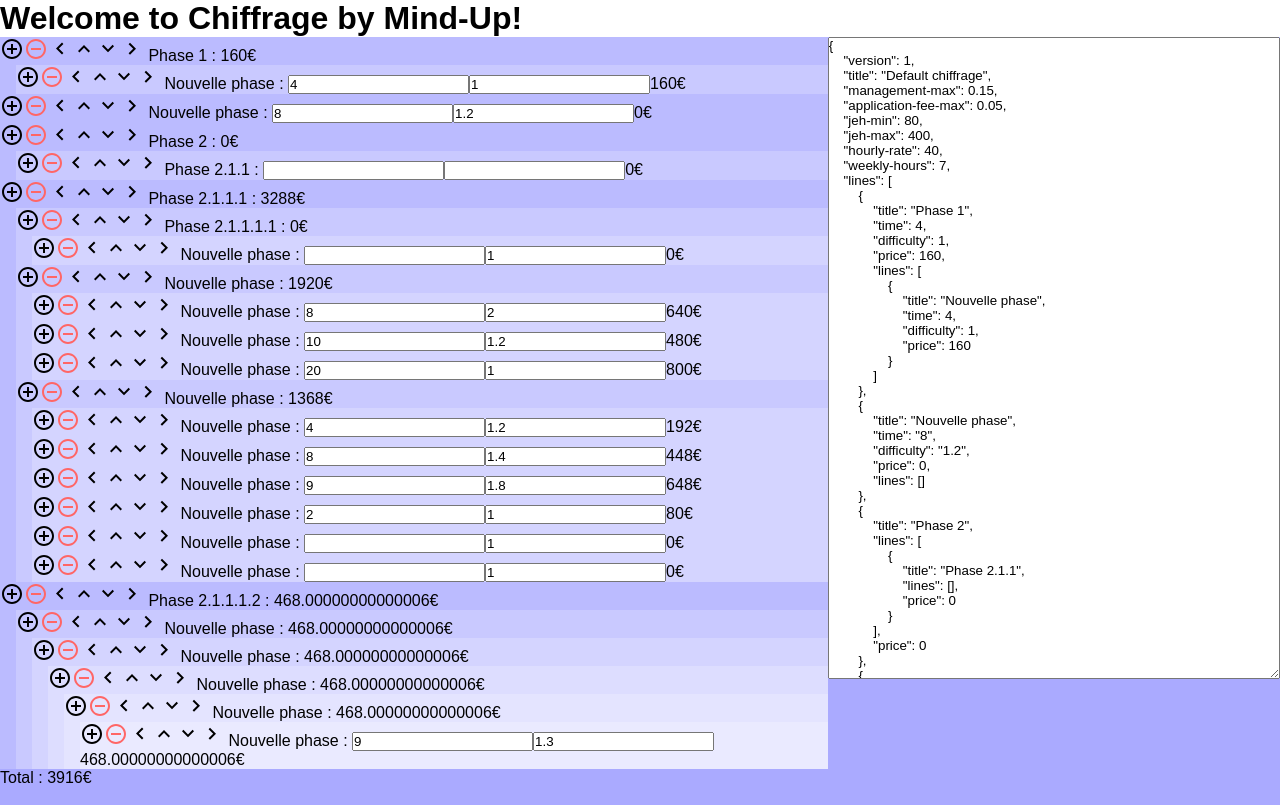
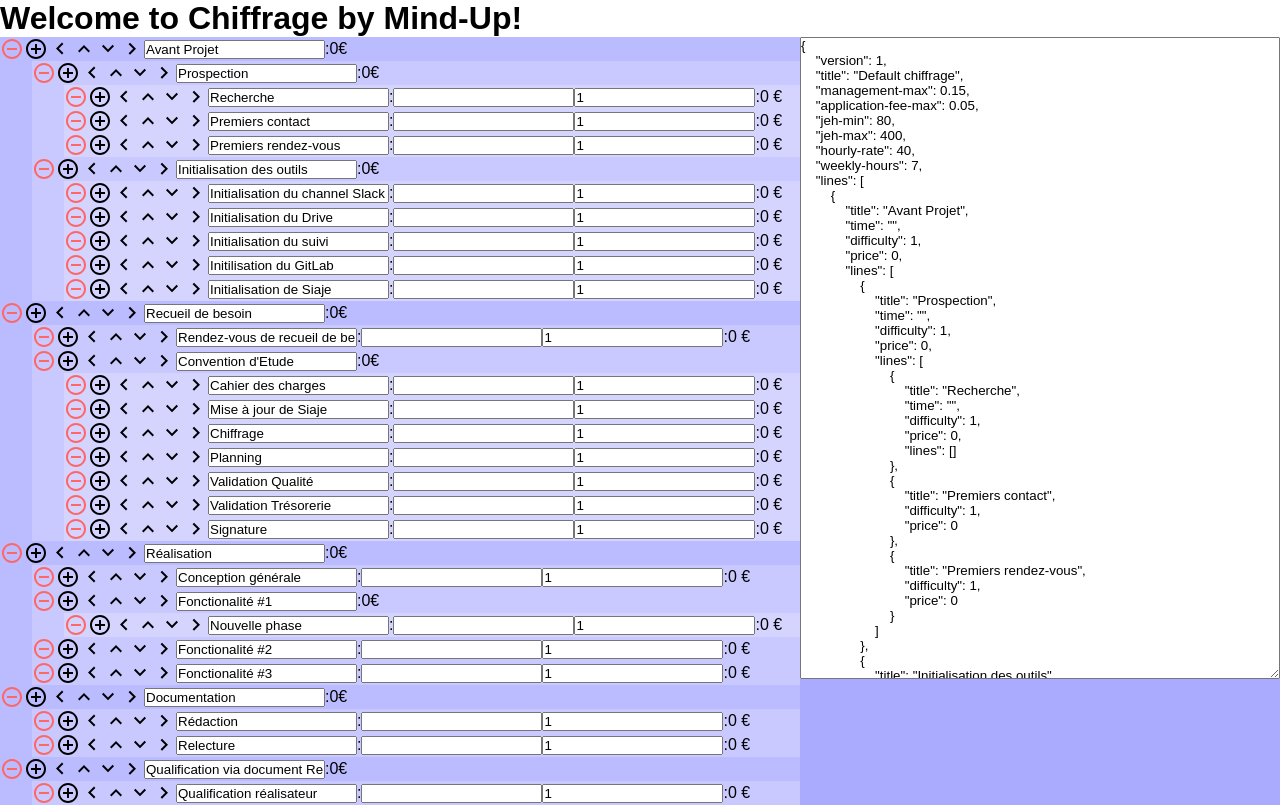
Before and after one commit to mind-up/mind-up-chiffrage-app, an Angular app: page / in a window 1280 px wide. Shown: the top 805 px of the page. Built offline with nearby package versions, Linux system fonts and the light colour scheme.

Commit message:
Utilisation des phases Mind-Up pour le chiffrage par défaut

```diff
--- a/src/app/chiffrage/chiffrage.component.ts
+++ b/src/app/chiffrage/chiffrage.component.ts
@@ -84,7 +84,7 @@
 			this.hourlyRate = this.json['hourly-rate'];
 			this.lines = this.json.lines;
 		} catch(e) {
-			console.error("invalide json")
+			console.error("invalid json")
 		}
 	}
 
--- a/src/app/line/line.component.css
+++ b/src/app/line/line.component.css
@@ -4,7 +4,7 @@
 }
 
 :host > app-line {
-	margin-left: 1em;
+	margin-left: 2em;
 }
 
 button {
@@ -17,3 +17,8 @@
 	height: 100%;
 	width: auto;
 }
+
+.line {
+	display: flex;
+	align-items: center;
+}
--- a/src/app/line/line.component.html
+++ b/src/app/line/line.component.html
@@ -1,32 +1,44 @@
 <!-- Child -->
-<p *ngIf="!line.lines || line.lines && !line.lines.length">
+<div class="line" *ngIf="!line.lines || line.lines && !line.lines.length">
+	<button (click)="removeSelf()"><img src="assets/remove.svg" alt="remove"></button>
 	<button (click)="add()"><img src="assets/add.svg" alt="add"></button>
-	<button (click)="removeSelf()"><img src="assets/remove.svg" alt="remove"></button>
 	<button (click)="leftSelf()"><img src="assets/left.svg" alt="left"></button>
 	<button (click)="upSelf()"><img src="assets/up.svg" alt="up"></button>
 	<button (click)="downSelf()"><img src="assets/down.svg" alt="down"></button>
 	<button (click)="rightSelf()"><img src="assets/right.svg" alt="right"></button>
-	{{line.title}} :
+	<input
+		[(ngModel)]="line.title"
+		(change)="titleChanged($event)"
+		(keyup)="titleChanged($event)"
+	>
+	<span> : </span>
 	<input
 		[(ngModel)]="line.time"
 		(change)="timeChanged($event)"
 		(keyup)="timeChanged($event)"
 	>
 	<input
-		[(ngModel)]="line.difficulty">
-
-	<span>{{line.price}}</span>€
-</p>
+		[(ngModel)]="line.difficulty"
+		>
+	<span> : </span>
+	<span>{{line.price}} €</span>
+</div>
 <!-- Parent -->
-<p *ngIf="line.lines && line.lines.length">
+<div class="line" *ngIf="line.lines && line.lines.length">
+	<button (click)="removeSelf()"><img src="assets/remove.svg" alt="remove"></button>
 	<button (click)="add()"><img src="assets/add.svg" alt="add"></button>
-	<button (click)="removeSelf()"><img src="assets/remove.svg" alt="remove"></button>
 	<button (click)="leftSelf()"><img src="assets/left.svg" alt="left"></button>
 	<button (click)="upSelf()"><img src="assets/up.svg" alt="up"></button>
 	<button (click)="downSelf()"><img src="assets/down.svg" alt="down"></button>
 	<button (click)="rightSelf()"><img src="assets/right.svg" alt="right"></button>
-	{{line.title}} : <span>{{line.price}}</span>€
-</p>
+	<input
+		[(ngModel)]="line.title"
+		(change)="titleChanged($event)"
+		(keyup)="titleChanged($event)"
+	>
+	<span> : </span>
+	<span>{{line.price}}€</span>
+</div>
 <app-line *ngFor="let lineChild of line.lines; let idChild = index"
 	[line]="lineChild"
 	[hourlyRate]="hourlyRate"
--- a/src/app/line/line.component.ts
+++ b/src/app/line/line.component.ts
@@ -40,8 +40,11 @@
 	}
 
 	timeChanged(event) {
-		console.log(event.target.value)
 		this.line.time = event.target.value;
+		this.updateprice();
+	}
+	titleChanged(event) {
+		this.line.title = event.target.value;
 		this.updateprice();
 	}
 
@@ -122,7 +125,6 @@
 			console.log(line);
 			this.parentLines.splice(this.id+1, 0, line);
 		}
-		//console.log('leftChild', id, this.parentLines);
 	}
 	rightChild(id) {
 		if(id > 0) {
@@ -135,7 +137,6 @@
 		}
 	}
 	childPriceUpdated(event) {
-		//console.log(event)
 		this.line.lines[event.id].price = event.price;
 		this.updateprice();
 	}
--- a/src/assets/default-chiffrage.json
+++ b/src/assets/default-chiffrage.json
@@ -9,44 +9,141 @@
     "weekly-hours": 7,
     "lines": [
         {
-            "title": "Phase 1",
-            "time": 4,
+            "title": "Avant Projet",
+            "time": "",
             "difficulty": 1,
-            "price": 160,
+            "price": 0,
             "lines": [
                 {
-                    "title": "Nouvelle phase",
-                    "time": 4,
+                    "title": "Prospection",
+                    "time": "",
                     "difficulty": 1,
-                    "price": 160
+                    "price": 0,
+                    "lines": [
+                        {
+                            "title": "Recherche",
+                            "time": "",
+                            "difficulty": 1,
+                            "price": 0,
+                            "lines": []
+                        },
+                        {
+                            "title": "Premiers contact",
+                            "difficulty": 1,
+                            "price": 0
+                        },
+                        {
+                            "title": "Premiers rendez-vous",
+                            "difficulty": 1,
+                            "price": 0
                         }
                     ]
                 },
                 {
-            "title": "Nouvelle phase",
-            "time": "8",
-            "difficulty": "1.2",
+                    "title": "Initialisation des outils",
+                    "time": "",
+                    "difficulty": 1,
                     "price": 0,
-            "lines": []
-        },
-        {
-            "title": "Phase 2",
                     "lines": [
                         {
-                    "title": "Phase 2.1.1",
-                    "lines": [],
-                    "price": 0
-                }
-            ],
+                            "title": "Initialisation du channel Slack",
+                            "difficulty": 1,
                             "price": 0
                         },
                         {
-            "title": "Phase 2.1.1.1",
+                            "title": "Initialisation du Drive",
+                            "difficulty": 1,
+                            "price": 0
+                        },
+                        {
+                            "title": "Initialisation du suivi",
+                            "difficulty": 1,
+                            "price": 0
+                        },
+                        {
+                            "title": "Initilisation du GitLab",
+                            "difficulty": 1,
+                            "price": 0
+                        },
+                        {
+                            "title": "Initialisation de Siaje",
+                            "difficulty": 1,
+                            "price": 0
+                        }
+                    ]
+                }
+            ]
+        },
+        {
+            "title": "Recueil de besoin",
+            "time": "",
+            "difficulty": 1,
+            "price": 0,
             "lines": [
                 {
-                    "title": "Phase 2.1.1.1.1",
-                    "time": 4,
-                    "difficulty": 1.2,
+                    "title": "Rendez-vous de recueil de besoin",
+                    "difficulty": 1,
+                    "price": 0
+                },
+                {
+                    "title": "Convention d'Etude",
+                    "difficulty": 1,
+                    "price": 0,
+                    "lines": [
+                        {
+                            "title": "Cahier des charges",
+                            "difficulty": 1,
+                            "price": 0
+                        },
+                        {
+                            "title": "Mise à jour de Siaje",
+                            "difficulty": 1,
+                            "price": 0
+                        },
+                        {
+                            "title": "Chiffrage",
+                            "difficulty": 1,
+                            "price": 0
+                        },
+                        {
+                            "title": "Planning",
+                            "difficulty": 1,
+                            "price": 0
+                        },
+                        {
+                            "title": "Validation Qualité",
+                            "difficulty": 1,
+                            "price": 0
+                        },
+                        {
+                            "title": "Validation Trésorerie",
+                            "difficulty": 1,
+                            "price": 0
+                        },
+                        {
+                            "title": "Signature",
+                            "difficulty": 1,
+                            "price": 0,
+                            "lines": []
+                        }
+                    ],
+                    "time": ""
+                }
+            ]
+        },
+        {
+            "title": "Réalisation",
+            "difficulty": 1,
+            "price": 0,
+            "lines": [
+                {
+                    "title": "Conception générale",
+                    "difficulty": 1,
+                    "price": 0
+                },
+                {
+                    "title": "Fonctionalité #1",
+                    "difficulty": 1,
                     "price": 0,
                     "lines": [
                         {
@@ -57,111 +154,185 @@
                     ]
                 },
                 {
-                    "title": "Nouvelle phase",
-                    "time": "",
+                    "title": "Fonctionalité #2",
                     "difficulty": 1,
-                    "price": 1920,
-                    "lines": [
-                        {
-                            "title": "Nouvelle phase",
-                            "time": "8",
-                            "difficulty": "2",
-                            "price": 640
+                    "price": 0
                 },
                 {
-                            "title": "Nouvelle phase",
-                            "time": "10",
-                            "difficulty": "1.2",
-                            "price": 480
-                        },
-                        {
-                            "title": "Nouvelle phase",
-                            "time": "20",
+                    "title": "Fonctionalité #3",
                     "difficulty": 1,
-                            "price": 800
+                    "price": 0
                 }
             ]
         },
         {
-                    "title": "Nouvelle phase",
-                    "time": 4,
-                    "difficulty": 1.2,
-                    "price": 1368,
+            "title": "Documentation",
+            "difficulty": 1,
+            "price": 0,
             "lines": [
                 {
-                            "title": "Nouvelle phase",
-                            "time": "4",
-                            "difficulty": 1.2,
-                            "price": 192
-                        },
-                        {
-                            "title": "Nouvelle phase",
-                            "time": "8",
-                            "difficulty": "1.4",
-                            "price": 448
-                        },
-                        {
-                            "title": "Nouvelle phase",
-                            "time": "9",
-                            "difficulty": "1.8",
-                            "price": 648
-                        },
-                        {
-                            "title": "Nouvelle phase",
-                            "time": "2",
-                            "difficulty": 1,
-                            "price": 80
-                        },
-                        {
-                            "title": "Nouvelle phase",
+                    "title": "Rédaction",
                     "difficulty": 1,
                     "price": 0
                 },
                 {
-                            "title": "Nouvelle phase",
+                    "title": "Relecture",
                     "difficulty": 1,
                     "price": 0
                 }
             ]
-                }
-            ],
-            "price": 3288
         },
         {
-            "title": "Phase 2.1.1.1.2",
-            "time": 9,
-            "difficulty": 1.3,
-            "price": 468.00000000000006,
+            "title": "Qualification via document Recette",
+            "difficulty": 1,
+            "price": 0,
             "lines": [
                 {
-                    "title": "Nouvelle phase",
-                    "time": 9,
-                    "difficulty": 1.3,
-                    "price": 468.00000000000006,
+                    "title": "Qualification réalisateur",
+                    "difficulty": 1,
+                    "price": 0
+                },
+                {
+                    "title": "Qualification chargé d'affaires",
+                    "difficulty": 1,
+                    "price": 0
+                },
+                {
+                    "title": "Qualification qualité",
+                    "difficulty": 1,
+                    "price": 0
+                },
+                {
+                    "title": "Qualification client",
+                    "difficulty": 1,
+                    "price": 0
+                }
+            ]
+        },
+        {
+            "title": "Mise en production",
+            "difficulty": 1,
+            "price": 0,
             "lines": [
                 {
-                            "title": "Nouvelle phase",
-                            "time": 9,
-                            "difficulty": 1.3,
-                            "price": 468.00000000000006,
+                    "title": "Déploiement",
+                    "difficulty": 1,
+                    "price": 0
+                },
+                {
+                    "title": "Correctifs",
+                    "difficulty": 1,
+                    "price": 0
+                }
+            ]
+        },
+        {
+            "title": "Fin de projet",
+            "difficulty": 1,
+            "price": 0,
             "lines": [
                 {
-                                    "title": "Nouvelle phase",
-                                    "time": 9,
-                                    "difficulty": 1.3,
-                                    "price": 468.00000000000006,
+                    "title": "PVR",
+                    "difficulty": 1,
+                    "price": 0,
                     "lines": [
                         {
-                                            "title": "Nouvelle phase",
-                                            "time": 9,
-                                            "difficulty": 1.3,
-                                            "price": 468.00000000000006,
+                            "title": "Rédaction",
+                            "difficulty": 1,
+                            "price": 0
+                        },
+                        {
+                            "title": "Validation",
+                            "difficulty": 1,
+                            "price": 0
+                        },
+                        {
+                            "title": "Signature",
+                            "difficulty": 1,
+                            "price": 0
+                        }
+                    ]
+                },
+                {
+                    "title": "FF",
+                    "difficulty": 1,
+                    "price": 0,
                     "lines": [
                         {
-                                                    "title": "Nouvelle phase",
-                                                    "time": 9,
-                                                    "difficulty": 1.3,
-                                                    "price": 468.00000000000006
+                            "title": "Rédaction",
+                            "difficulty": 1,
+                            "price": 0
+                        },
+                        {
+                            "title": "Validation",
+                            "difficulty": 1,
+                            "price": 0
+                        },
+                        {
+                            "title": "Signature",
+                            "difficulty": 1,
+                            "price": 0
+                        }
+                    ]
+                },
+                {
+                    "title": "QSC",
+                    "difficulty": 1,
+                    "price": 0,
+                    "lines": [
+                        {
+                            "title": "Rédaction",
+                            "difficulty": 1,
+                            "price": 0
+                        },
+                        {
+                            "title": "Envoi",
+                            "difficulty": 1,
+                            "price": 0
+                        }
+                    ]
+                },
+                {
+                    "title": "DPVs",
+                    "difficulty": 1,
+                    "price": 0,
+                    "lines": [
+                        {
+                            "title": "Rédaction",
+                            "difficulty": 1,
+                            "price": 0
+                        },
+                        {
+                            "title": "Validation",
+                            "difficulty": 1,
+                            "price": 0
+                        },
+                        {
+                            "title": "Signature",
+                            "difficulty": 1,
+                            "price": 0
+                        }
+                    ]
+                },
+                {
+                    "title": "BVs",
+                    "difficulty": 1,
+                    "price": 0,
+                    "lines": [
+                        {
+                            "title": "Rédaction",
+                            "difficulty": 1,
+                            "price": 0
+                        },
+                        {
+                            "title": "Validation",
+                            "difficulty": 1,
+                            "price": 0
+                        },
+                        {
+                            "title": "Signature",
+                            "difficulty": 1,
+                            "price": 0
                         }
                     ]
                 }
@@ -169,9 +340,3 @@
         }
     ]
 }
-                    ]
-                }
-            ]
-        }
-    ]
-}
```
Lines whose indentation alone changed are shown as unchanged.
